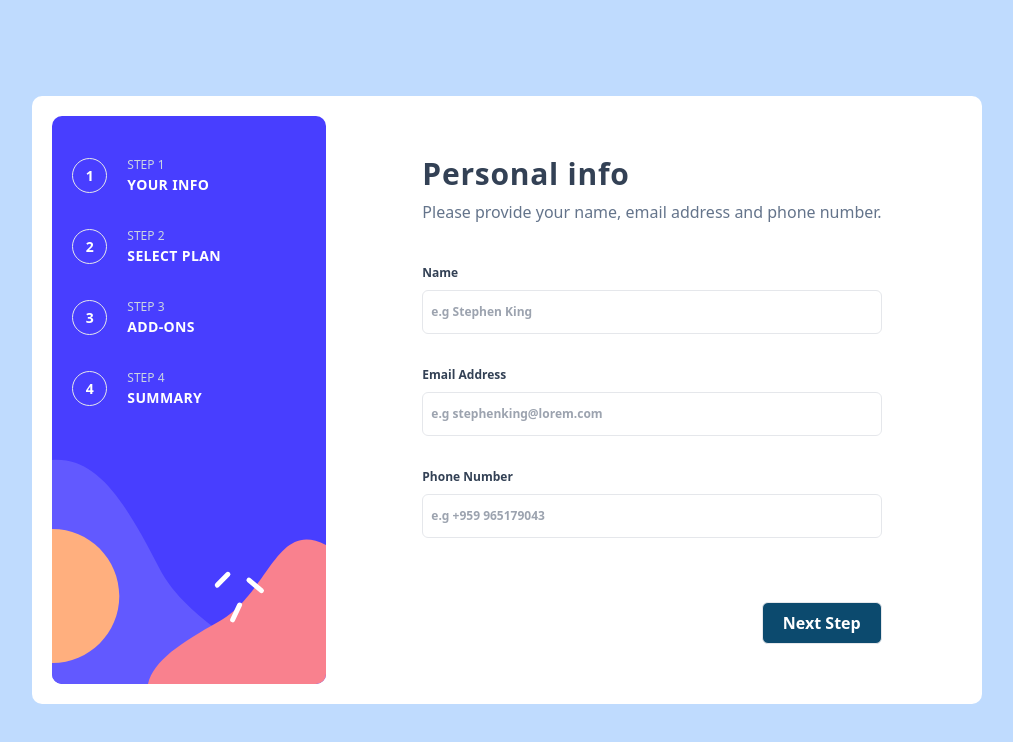
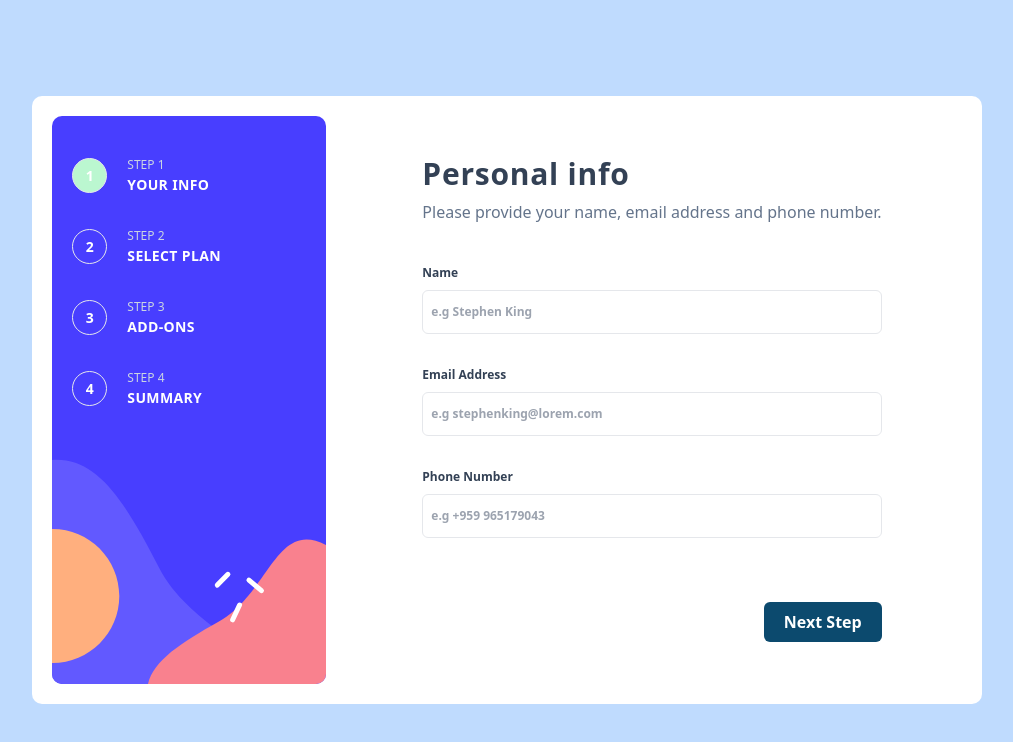
Before and after one commit to Ko-Win-Lwin/Payment-Form, a Vue app: page / in a window 1280 px wide. Shown: the top 742 px of the page, without its empty margins (133-1146 px from the left). Built offline with nearby package versions, Linux system fonts and the light colour scheme.

Commit message:
Step-1: add step state tracking

```diff
--- /dev/null
+++ b/src/components/BackBtn.vue
@@ -0,0 +1,19 @@
+<template>
+<div :class="{'hidden': currentStep.$state.step == 1}">
+    <button @click="goBack" class="text-slate-500 px-5 py-2">Go Back</button>
+</div>
+</template>
+
+<script setup>
+import { useStepStore } from '../stores/step';
+
+const currentStep = useStepStore()
+
+const goBack = () => {
+    currentStep.backStep()
+}
+</script>
+
+<style>
+
+</style>
--- a/src/components/Desktop/Detail/DetailView.vue
+++ b/src/components/Desktop/Detail/DetailView.vue
@@ -1,8 +1,11 @@
 <template>
   <div>
     <YourInfo></YourInfo>
-    <div class="mt-16 flex justify-end mr-20">
-      <NextBtn></NextBtn>
+    <div class="mt-16 flex justify-between mr-20">
+      <BackBtn></BackBtn>
+      <div class="ml-auto">
+        <NextBtn></NextBtn>
+      </div>
     </div>
   </div>
 </template>
@@ -10,6 +13,9 @@
 <script setup>
 import YourInfo from './YourInfo.vue';
 import NextBtn from '../../NextBtn.vue'
+import BackBtn from '../../BackBtn.vue';
+
+
 </script>
 
 <style>
--- a/src/components/Desktop/SideBar/SideBar.vue
+++ b/src/components/Desktop/SideBar/SideBar.vue
@@ -5,25 +5,37 @@
     <div class="absolute top-10 left-5 flex flex-col justify-center items-start gap-8">
 
       <SideBarTab>
-        <template #step>1</template>
+        <div class="border text-white text-sm font-semibold rounded-full w-[35px] h-[35px] flex justify-center items-center"
+        :class="{'bg-green-200': currentStep.$state.step == 1}">
+          <p>1</p>
+        </div>
         <template #stepNum>Step 1</template>
         <template #stepName>Your Info</template>
       </SideBarTab>
 
       <SideBarTab>
-        <template #step>2</template>
+        <div class="border text-white text-sm font-semibold rounded-full w-[35px] h-[35px] flex justify-center items-center"
+        :class="{'bg-green-200': currentStep.$state.step == 2}">
+          <p>2</p>
+        </div>
         <template #stepNum>Step 2</template>
         <template #stepName>Select Plan</template>
       </SideBarTab>
 
       <SideBarTab>
-        <template #step>3</template>
+        <div class="border text-white text-sm font-semibold rounded-full w-[35px] h-[35px] flex justify-center items-center"
+        :class="{'bg-green-200': currentStep.$state.step == 3}">
+          <p>3</p>
+        </div>
         <template #stepNum>Step 3</template>
         <template #stepName>Add-Ons</template>
       </SideBarTab>
 
       <SideBarTab>
-        <template #step>4</template>
+        <div class="border text-white text-sm font-semibold rounded-full w-[35px] h-[35px] flex justify-center items-center"
+        :class="{'bg-green-200': currentStep.$state.step == 4}">
+          <p>4</p>
+        </div>
         <template #stepNum>Step 4</template>
         <template #stepName>Summary</template>
       </SideBarTab>
@@ -33,6 +45,9 @@
 
 <script setup>
 import SideBarTab from './SideBarTab.vue';
+import { useStepStore } from '../../../stores/step';
+
+const currentStep = useStepStore()
 </script>
 
 <style scoped>
--- a/src/components/Desktop/SideBar/SideBarTab.vue
+++ b/src/components/Desktop/SideBar/SideBarTab.vue
@@ -1,9 +1,7 @@
 <template>
   <div class="flex justify-between items-center gap-5 uppercase">
-        <div class="border text-white text-sm font-semibold rounded-full w-[35px] h-[35px] flex justify-center items-center">
-            <p id="step text-white">
-                <slot name="step"></slot>
-            </p>
+        <div>
+          <slot></slot>
         </div>
 
         <div class="text-[12px] text-white">
@@ -19,6 +17,8 @@
 </template>
 
 <script setup>
+import { useStepStore } from '../../../stores/step';
+const currentStep = useStepStore()
 </script>
 
 <style>
--- a/src/components/Mobile/SideBar/SideBar.vue
+++ b/src/components/Mobile/SideBar/SideBar.vue
@@ -5,26 +5,49 @@
     <div class="absolute top-10 left-[50%] translate-x-[-50%] flex justify-center items-center">
 
       <SideBarTab>
-        <template #step>1</template>
+        <div class="border text-white text-sm font-semibold rounded-full w-[35px] h-[35px] flex justify-center items-center"
+        :class="{'bg-green-200': currentStep.$state.step == 1}">
+            <p id="step text-white">
+                1
+            </p>
+        </div>
       </SideBarTab>
 
       <SideBarTab>
-        <template #step>2</template>
+        <div class="border text-white text-sm font-semibold rounded-full w-[35px] h-[35px] flex justify-center items-center"
+        :class="{'bg-green-200': currentStep.$state.step == 2}">
+            <p id="step text-white">
+                2
+            </p>
+        </div>
       </SideBarTab>
 
       <SideBarTab>
-        <template #step>3</template>
+        <div class="border text-white text-sm font-semibold rounded-full w-[35px] h-[35px] flex justify-center items-center"
+        :class="{'bg-green-200': currentStep.$state.step == 3}">
+            <p id="step text-white">
+                3
+            </p>
+        </div>
       </SideBarTab>
 
       <SideBarTab>
-        <template #step>4</template>
+        <div class="border text-white text-sm font-semibold rounded-full w-[35px] h-[35px] flex justify-center items-center"
+        :class="{'bg-green-200': currentStep.$state.step == 4}">
+            <p id="step text-white">
+                4
+            </p>
+        </div>
       </SideBarTab>
     </div>
   </div>
 </template>
 
 <script setup>
+import { useStepStore } from '../../../stores/step';
 import SideBarTab from './SideBarTab.vue';
+
+const currentStep = useStepStore()
 </script>
 
 <style scoped>
--- a/src/components/Mobile/SideBar/SideBarTab.vue
+++ b/src/components/Mobile/SideBar/SideBarTab.vue
@@ -1,9 +1,7 @@
 <template>
   <div class="flex justify-between items-center gap-5 uppercase">
-        <div class="border text-white text-sm font-semibold rounded-full w-[35px] h-[35px] flex justify-center items-center">
-            <p id="step text-white">
-                <slot name="step"></slot>
-            </p>
+        <div>
+          <slot></slot>
         </div>
 
         <div class="text-[12px] text-white ">
--- a/src/components/NextBtn.vue
+++ b/src/components/NextBtn.vue
@@ -1,10 +1,25 @@
 <template>
-  <div>
-    <button class="border px-5 py-2 rounded-md text-white font-semibold bg-sky-900">Next Step</button>
+  <div :class="{'hidden' : currentStep.$state.step == 4}">
+    <button @click="nextStep" class="px-5 py-2 rounded-md text-white font-semibold bg-sky-900">Next Step</button>
   </div>
 </template>
 
-<script>
+<script setup>
+import { onMounted } from 'vue';
+import { useStepStore } from '../stores/step';
+
+const currentStep = useStepStore();
+
+const nextStep = () => {
+  currentStep.nextStep()
+  console.log(currentStep.$state.step)
+}
+
+onMounted(() => {
+  console.log(currentStep.$state.step)
+})
+
+
 </script>
 
 <style>
--- a/src/stores/counter.js
+++ /dev/null
@@ -1,12 +0,0 @@
-import { ref, computed } from 'vue'
-import { defineStore } from 'pinia'
-
-export const useCounterStore = defineStore('counter', () => {
-  const count = ref(0)
-  const doubleCount = computed(() => count.value * 2)
-  function increment() {
-    count.value++
-  }
-
-  return { count, doubleCount, increment }
-})
--- /dev/null
+++ b/src/stores/step.js
@@ -0,0 +1,25 @@
+import { defineStore } from "pinia";
+
+
+export const useStepStore = defineStore("step" , {
+    state: () => ({
+        step: 1
+    }),
+
+    actions: {
+        nextStep() {
+            if (this.step > 4) {
+                this.backStep()
+                return
+            }
+            this.step++;
+        },
+
+        backStep() {
+            if (this.step != 1 ) {
+                this.step--;
+            }
+
+        }
+    }
+})
--- a/src/views/MobileView.vue
+++ b/src/views/MobileView.vue
@@ -1,8 +1,13 @@
 <template>
     <div>
       <DetailCard></DetailCard>
-      <div class="absolute bottom-5 right-5">
-            <NextBtn></NextBtn>
+      <div class="flex justify-center items-center mt-10">
+            <div class="flex justify-between items-center px-5 w-full h-full">
+              <BackBtn></BackBtn>
+              <div class="ml-auto">
+                <NextBtn></NextBtn>
+              </div>
+            </div>
         </div>
     </div>
   </template>
@@ -10,6 +15,7 @@
   <script setup>
   import DetailCard from '../components/Mobile/Detail/DetailCard.vue';
   import NextBtn from "../components/NextBtn.vue"
+  import BackBtn from '../components/BackBtn.vue';
   </script>
 
   <style>
```
